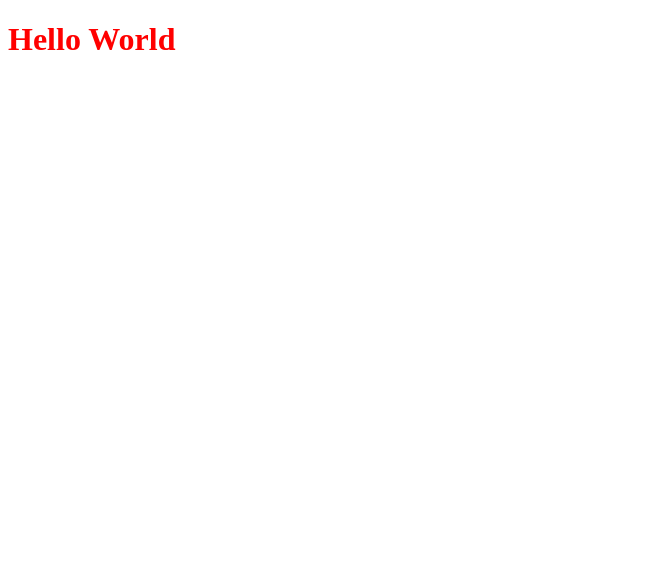
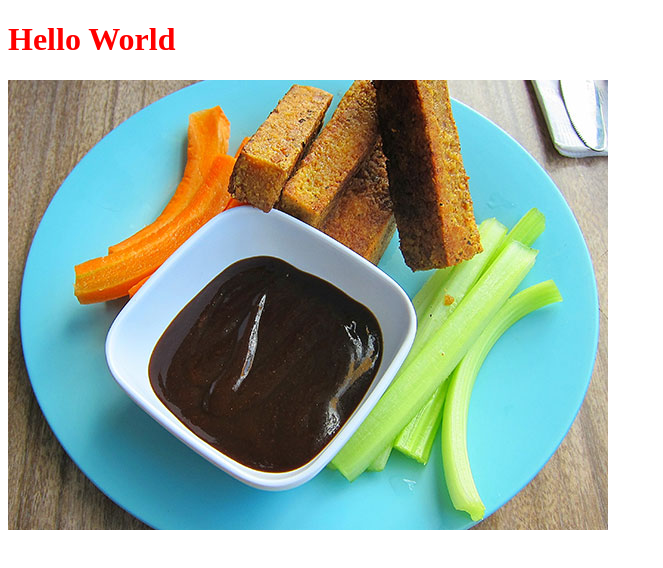
Before and after one commit to Hammarang/stc-2016, a plain HTML site: page index.html in a window 1280 px wide. Shown: the whole page, without its empty margins (0-663 px from the left). Drawn offline with Linux system fonts and the light colour scheme.

Commit message:
Create basic canvas and function to get all pixel values

```diff
--- a/index.html
+++ b/index.html
@@ -9,6 +9,7 @@
 </head>
 <body>
   <h1>Hello World</h1>
+  <img src="images/test.jpeg" id="main-image" alt="" />
 </body>
 <script src="js/main.js" charset="utf-8"></script>
 </html>
--- a/js/main.js
+++ b/js/main.js
@@ -1 +1,23 @@
-console.log("Hello World");
+
+// Create canvas containing the test image
+let canvas = document.createElement('canvas');
+let context = canvas.getContext('2d');
+let img = document.getElementById('main-image');
+context.drawImage(img, 0, 0);
+
+let pixels = getPixels(img, context);
+
+// Print 10 first pixels
+console.log(pixels.slice(0, 10));
+
+// Returns an array of pixels, RGBA
+function getPixels(image, context) {
+  let pixels = [];
+
+  for (var offsetX = 0; offsetX < image.width; offsetX++) {
+    for (var offsetY = 0; offsetY < image.height; offsetY++) {
+      pixels.push(context.getImageData(offsetX, offsetY, 1, 1));
+    }
+  }
+  return pixels;
+}
```
